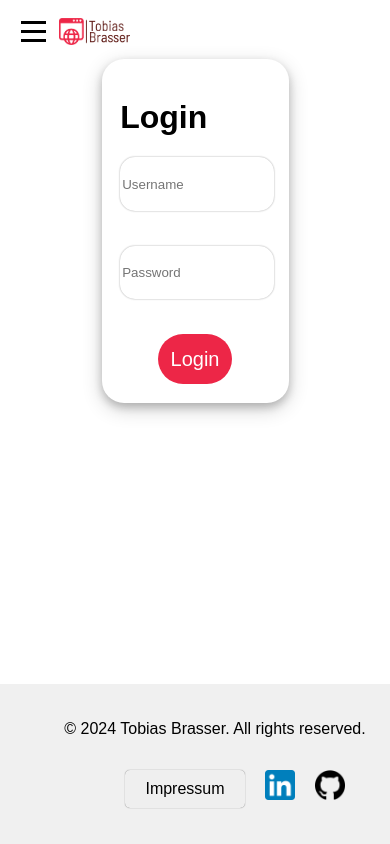
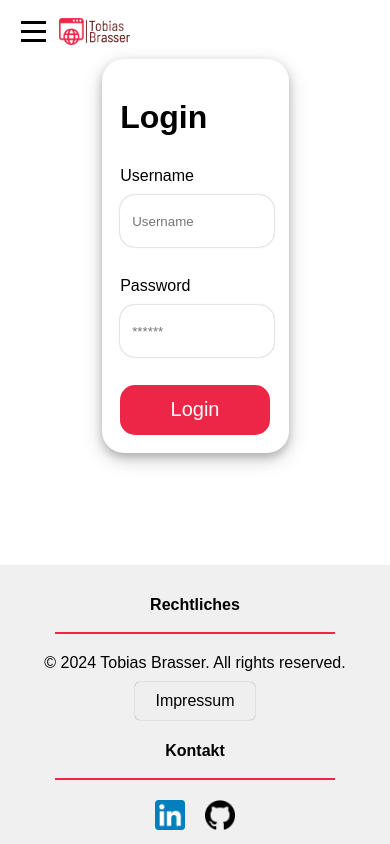
Before and after one commit to TobiasBrasser/homepage, a Next.js app: page /login in a window 390 px wide. Built offline with nearby package versions, Linux system fonts and the light colour scheme.

Commit message:
css responsive

```diff
--- a/components/Footer.js
+++ b/components/Footer.js
@@ -6,12 +6,20 @@ const Footer = () => {
   return (
     <footer className={Styles.footer}>
       <div className={Styles.content}>
-        <p className={Styles.p}>&copy; {new Date().getFullYear()} Tobias Brasser. All rights reserved.</p>
-        <ul className={Styles.socialLinks}>
-        <li className={Styles.li}><ImpressumModal /></li>
-          <li className={Styles.li}><a href="https://facebook.com" target="_blank"><img className={Styles.linkedin} src="./linkedin.png" alt="LinkedIn" /></a></li>
-          <li className={Styles.li}><a href="https://github.com/TobiasBrasser"><img className={Styles.github} src="./github.png" alt="GitHub" /></a></li>
-        </ul>
+        <div className={Styles.legal}>
+          <h4 className={Styles.h4}>Rechtliches</h4>
+          <hr className={Styles.hr}></hr>
+          <p className={Styles.p}>&copy; {new Date().getFullYear()} Tobias Brasser. All rights reserved.</p>
+          <ImpressumModal />
+        </div>
+        <div className={Styles.contact}>
+          <h4 className={Styles.h4}>Kontakt</h4>
+          <hr className={Styles.hr}></hr>
+          <ul className={Styles.socialLinks}>
+            <li className={Styles.li}><a href="https://facebook.com" target="_blank"><img className={Styles.linkedin} src="./linkedin.png" alt="LinkedIn" ></img></a></li>
+            <li className={Styles.li}><a href="https://github.com/TobiasBrasser"><img className={Styles.github} src="./github.png" alt="GitHub" ></img></a></li>
+          </ul>
+        </div>
       </div>
     </footer>
   );
--- a/components/Footer.module.css
+++ b/components/Footer.module.css
@@ -7,27 +7,42 @@
   display: flex;
   align-items: center;
   justify-content: center;
-  padding: 20px;
   font-family: 'Ubuntu', sans-serif;
+  z-index: 1;
 }
 
 .content {
   max-width: 1200px;
   width: 100%;
   display: flex;
-  align-items: center;
+  gap: 20%;
+  justify-content: center;
+  align-items: flex-start;
+  padding: 10px 20px;
+}
+
+.legal, .contact {
+  display: flex;
+  align-items: flex-start;
   flex-direction: column;
+  gap: 10px;
+}
+
+.title {
+  margin: 0;
+  font-size: 1.2em;
 }
 
 .p {
-  margin-right: 10%;
-  margin-left: 10%;
+  margin: 0;
 }
 
 .socialLinks {
   list-style: none;
   display: flex;
   gap: 20px;
+  padding: 0;
+  margin: 0;
 }
 
 .li {
@@ -38,3 +53,28 @@
   width: 30px;
   height: auto;
 }
+
+.hr {
+  width: 80%;
+  margin: 0;
+  margin-bottom: 10px;
+  border: 0;
+  border-top: 2px solid #ED2647;
+}
+
+.h4 {
+  height: 5px;
+}
+
+@media (max-width: 456px) {
+  .content {
+    flex-direction: column;
+    justify-content: space-between;
+  }
+
+  .legal, .contact {
+    justify-content: center;
+    align-items: center;
+    width: 100%;
+  }
+}
--- a/pages/login.js
+++ b/pages/login.js
@@ -25,6 +25,7 @@ const Login = () => {
       <div className={Styles.login}>
         <form className={Styles.form} onSubmit={handleLogin}>
           <h1>Login</h1>
+          <label className={Styles.label}>Username</label>
           <input
             className={Styles.text_area}
             type="text"
@@ -32,10 +33,11 @@ const Login = () => {
             value={username}
             onChange={(e) => setUsername(e.target.value)}
           />
+          <label className={Styles.label}>Password</label>
           <input
             className={Styles.text_area}
             type="password"
-            placeholder="Password"
+            placeholder="******"
             value={password}
             onChange={(e) => setPassword(e.target.value)}
           />
@@ -43,6 +45,7 @@ const Login = () => {
           {error && <p style={{ color: 'red' }}>{error}</p>}
         </form>
       </div>
+      <div className={Styles.empty}></div>
     </div>
   );
 };
--- a/pages/login.module.css
+++ b/pages/login.module.css
@@ -8,36 +8,38 @@
 .text_area{
     align-content: center;
     border-radius: 15px;
-    margin-bottom: 35px;
+    margin-bottom: 20px;
     width: 100%;
-    height: 64px;
+    height: 50px;
     box-shadow: 0 0 2px 0 rgba(0, 0, 0, 0.2), 0 0 2px 0 rgba(0, 0, 0, 0.19);
     border: none;
+    text-indent: 10px;
 }
 
 .text_input{
     margin-top: 1.2rem;
-    font-size: 20px;
+    font-size: 30px;
     border: none;
     width: 80%;
+    margin-left: 10%;
 }
 
 .btn{
     display: flex;
-    border-radius: 30px;
+    border-radius: 15px;
     justify-content: center;
     align-items: center;
     background: #ED2647;
     border: none;
-    font-family: 'Montserrat';
     font-size: 20px;
     color: #FFFFFF;
     /* box-shadow: 0 4px 8px 0 #ED2647, 0 6px 20px 0 rgba(181, 141, 237, 0.9); */
     cursor: pointer;
-    width: 50%;
-    margin-left: 25%;
-    height: 20%;
+    width: 100%;
+    height: 50px;
     font-family: 'Ubuntu', sans-serif;
+    margin-top: 5%;
+
 }
 
 .login{
@@ -47,13 +49,30 @@
     width: 50%;
     margin-top: 1%;
     margin-left: 25%;
-    margin-bottom: 10%;
+    margin-bottom: 20%;
     border-radius: 22px;
     box-shadow: 0 4px 8px 0 rgba(0, 0, 0, 0.2), 0 6px 20px 0 rgba(0, 0, 0, 0.19);
     font-family: 'Ubuntu', sans-serif;
 }
 
-.p {
-    margin-top: 1%;
-    margin-bottom: 5%;
+.label{
+    padding: 10px 0px
 }
+
+.empty{
+    width: 100%;
+    height: 100%;
+}
+
+@media (max-width: 466px) {
+
+.text_area{
+    height: 50px
+}
+
+.btn {
+    width: 100%;
+    margin-left: 0
+}
+
+}
```
